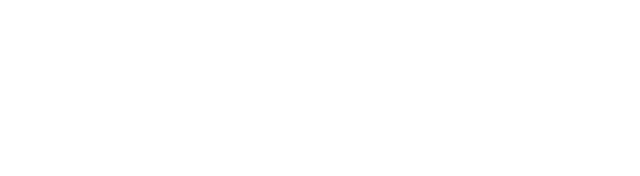
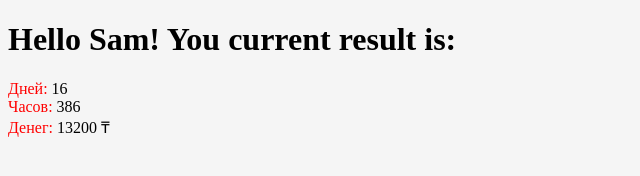
Before and after one commit to SemenSavlook/Smocking-time, a React app: page / in a window 1280 px wide. Shown: the whole page, without its empty margins (0-640 px from the left). Built offline with nearby package versions, Linux system fonts and the light colour scheme.

Commit message:
create structure

```diff
--- a/index.html
+++ b/index.html
@@ -4,7 +4,7 @@
 <head>
   <meta charset="UTF-8">
   <meta name="viewport" content="width=device-width, initial-scale=1.0">
-  <title>React</title>
+  <title>Smocking timer</title>
 </head>
 
 <body>
--- /dev/null
+++ b/src/components/Block-component.js
@@ -0,0 +1,13 @@
+import React from "react";
+import "./block-components.css";
+
+const BlockComponent = (prop) => {
+  return (
+    <div className="block" id={prop.id}>
+      <span className="label">{prop.label}</span>&nbsp;<span>{prop.info}</span>
+      &nbsp;<span>{prop.onEnd}</span>
+    </div>
+  );
+};
+
+export default BlockComponent;
--- /dev/null
+++ b/src/components/block-components.css
@@ -0,0 +1,3 @@
+.label {
+  color: red;
+}
--- /dev/null
+++ b/src/main.css
@@ -0,0 +1,3 @@
+body {
+  background-color: rgb(245, 245, 245);
+}
--- a/src/main.js
+++ b/src/main.js
@@ -1,5 +1,27 @@
 import React from "react";
 import ReactDOM from "react-dom/client";
+import BlockComponent from "./components/Block-component";
+
+import "./main.css";
+
+const startDate = new Date(2023, 4, 15, 9);
+const timer = Date.now() - startDate;
+const oneDay = 1000 * 60 * 60 * 24;
+const freeDays = Math.floor(timer / oneDay);
+const freeHours = Math.floor(timer / (1000 * 60 * 60));
+const cigCost = 750;
 
 const root = ReactDOM.createRoot(document.querySelector(".app"));
-root.render(<></>);
+root.render(
+  <>
+    <h1>Hello Sam! You current result is:</h1>
+    <BlockComponent label={"Дней:"} info={freeDays} id={"days"} />
+    <BlockComponent label={"Часов:"} info={freeHours} id={"hours"} />
+    <BlockComponent
+      label={"Денег:"}
+      info={freeDays * cigCost + freeDays * cigCost * 0.1}
+      onEnd={"₸"}
+      id={"money"}
+    />
+  </>
+);
```
